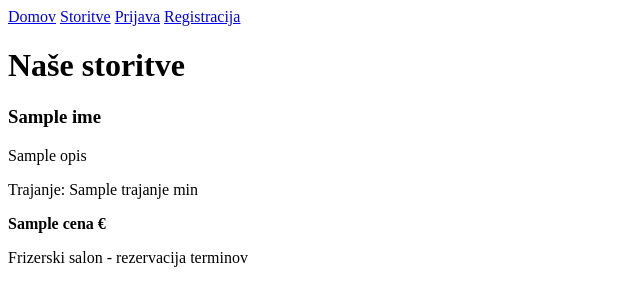
After one commit to hali-art/Tian-Amel-Naloga, a Django app: template rezervacije/templates/rezervacije/storitve.html in a window 1280 px wide. The commit adds this page. Shown: the top 306 px of the page, without its empty margins (0-640 px from the left). Run offline with Django 3.2, Linux system fonts and the light colour scheme; the template is opened without the code that fills it: most values are stand-ins (such as "Sample title", 1, 10 or a date in 2020).

Commit message:
Stran s seznamom storitev (#12)

```diff
--- a/rezervacije/templates/rezervacije/base.html
+++ b/rezervacije/templates/rezervacije/base.html
@@ -7,6 +7,7 @@
 <body>
     <nav>
         <a href="{% url 'domov' %}">Domov</a>
+        <a href="{% url 'storitve' %}">Storitve</a>
         {% if user.is_authenticated %}
             <span>Pozdravljen, {{ user.username }}</span>
             <form action="{% url 'odjava' %}" method="post" style="display:inline">
--- a/rezervacije/templates/rezervacije/domov.html
+++ b/rezervacije/templates/rezervacije/domov.html
@@ -4,4 +4,5 @@
 <h1>Dobrodošli v našem frizerskem salonu</h1>
 <p>Tukaj si lahko enostavno rezervirate termin pri frizerju.
 Izberite storitev, frizerja in termin, ki vam ustreza.</p>
+<a href="{% url 'storitve' %}">Poglej storitve</a>
 {% endblock %}
--- /dev/null
+++ b/rezervacije/templates/rezervacije/storitve.html
@@ -0,0 +1,22 @@
+{% extends 'rezervacije/base.html' %}
+
+{% block naslov %}Storitve{% endblock %}
+
+{% block vsebina %}
+<h1>Naše storitve</h1>
+
+{% if storitve %}
+<div class="storitve">
+    {% for storitev in storitve %}
+    <div class="kartica">
+        <h3>{{ storitev.ime }}</h3>
+        <p>{{ storitev.opis }}</p>
+        <p>Trajanje: {{ storitev.trajanje }} min</p>
+        <p><b>{{ storitev.cena }} €</b></p>
+    </div>
+    {% endfor %}
+</div>
+{% else %}
+<p>Trenutno ni nobene storitve.</p>
+{% endif %}
+{% endblock %}
--- a/rezervacije/urls.py
+++ b/rezervacije/urls.py
@@ -3,6 +3,7 @@ from . import views
 
 urlpatterns = [
     path('', views.domov, name='domov'),
+    path('storitve/', views.seznam_storitev, name='storitve'),
     path('registracija/', views.registracija, name='registracija'),
     path('prijava/', views.prijava, name='prijava'),
     path('odjava/', views.odjava, name='odjava'),
--- a/rezervacije/views.py
+++ b/rezervacije/views.py
@@ -4,10 +4,16 @@ from django.contrib.auth.forms import AuthenticationForm
 from django.contrib import messages
 
 from .forms import RegistracijaForm
+from .models import Storitev
 
 
 def domov(request):
     return render(request, 'rezervacije/domov.html')
+
+
+def seznam_storitev(request):
+    storitve = Storitev.objects.all().order_by('ime')
+    return render(request, 'rezervacije/storitve.html', {'storitve': storitve})
 
 
 def registracija(request):
```
